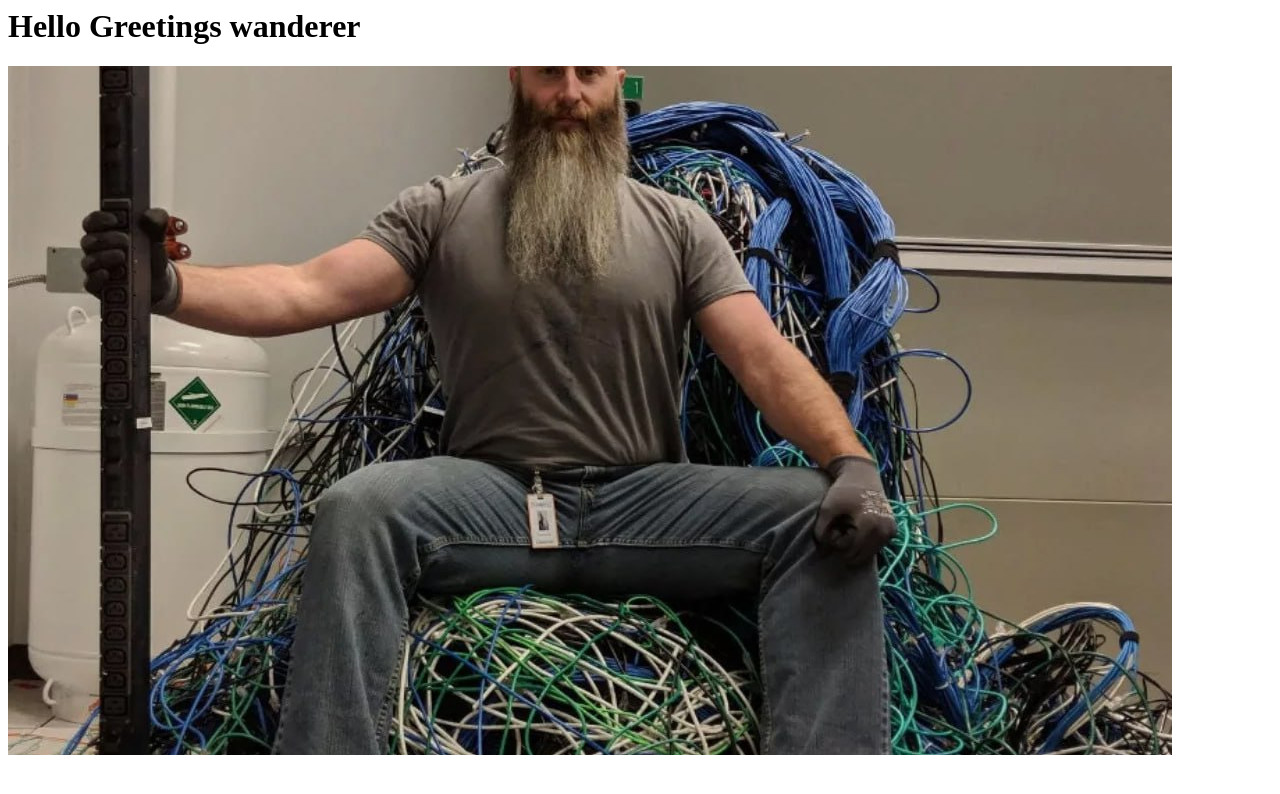
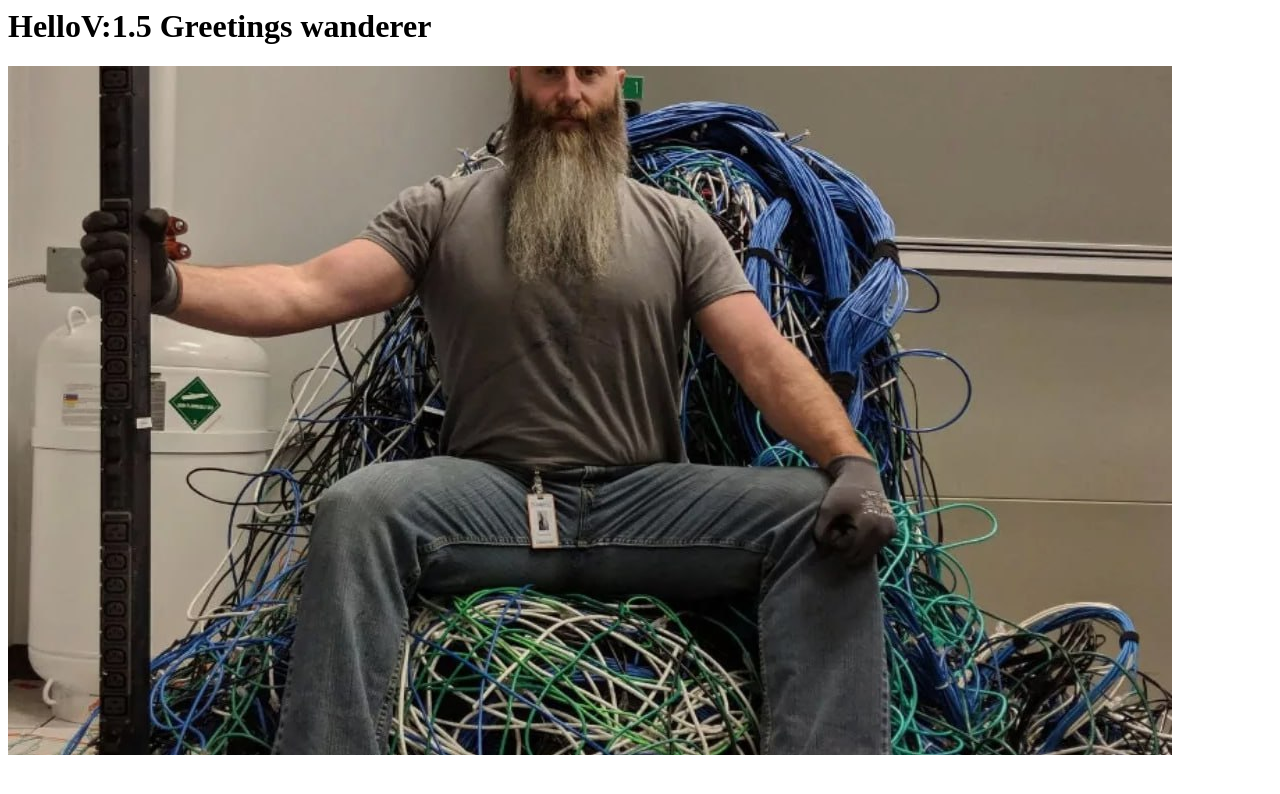
Before and after one commit to BorisHrenNakodit/nginx, a plain HTML site: page content/index.html in a window 1280 px wide. Drawn offline with Linux system fonts and the light colour scheme.

Commit message:
helloV1.5

```diff
--- a/content/index.html
+++ b/content/index.html
@@ -1,6 +1,6 @@
 <html>
 <body>
-<h1>Hello Greetings wanderer</h1>
+<h1>HelloV:1.5 Greetings wanderer</h1>
 <img src="./admin.jpg"/>
 </body>
 </html>
```
